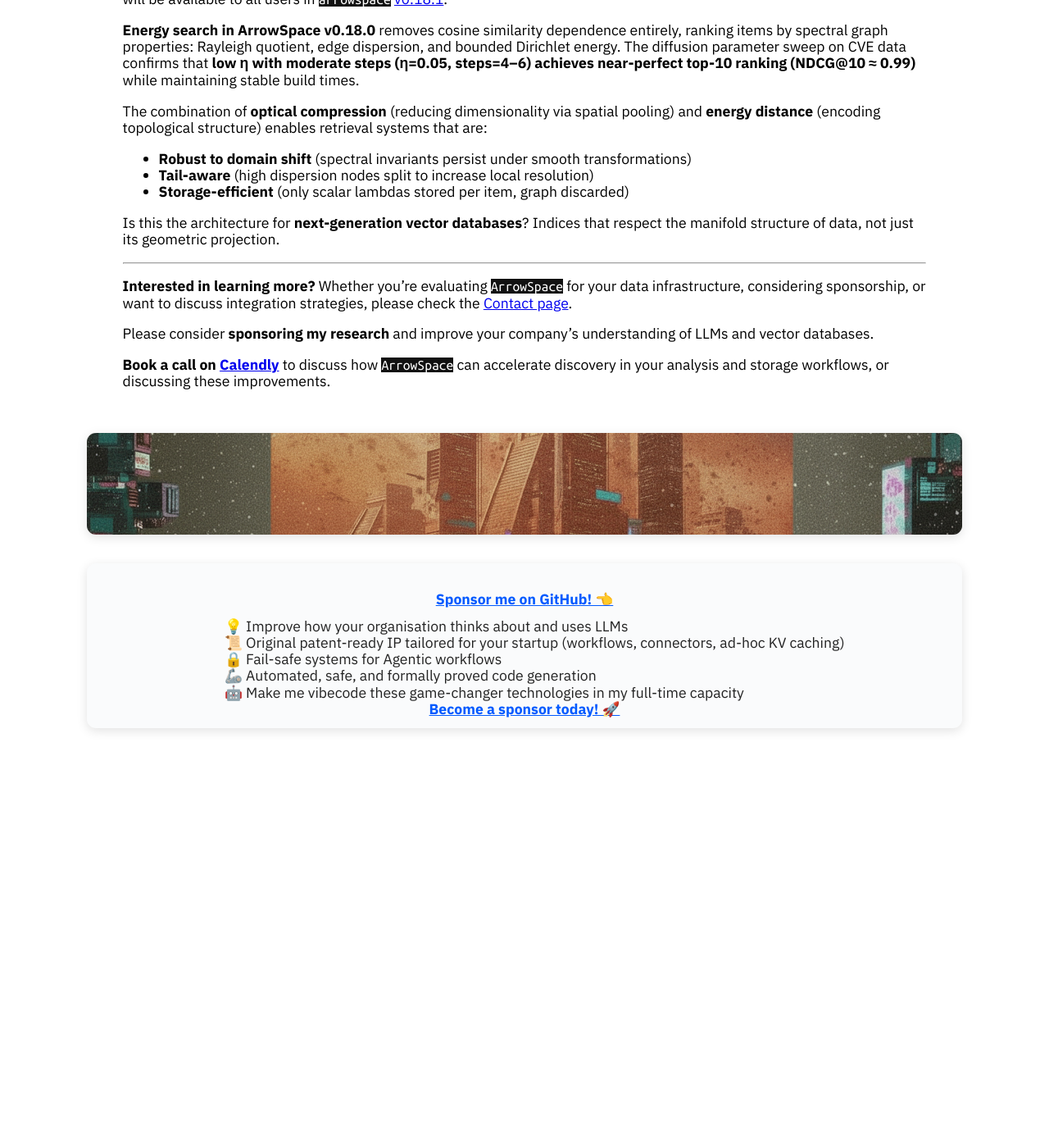
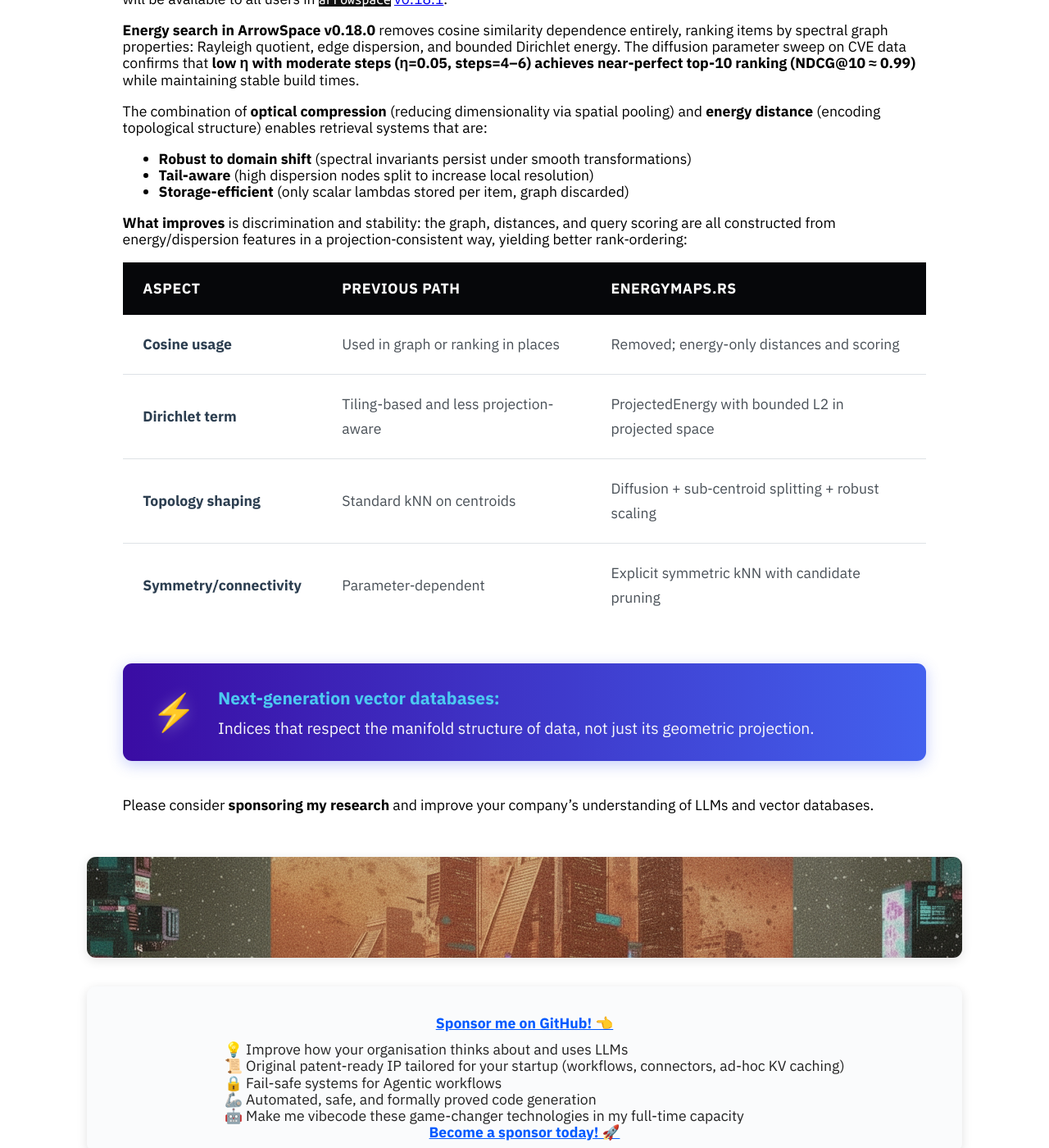
Before and after one commit to Mec-iS/staticwebpage, a Jekyll site: the page built from posts/007_deepseek_optical_compression_rust.md, in a window 1280 px wide and 1400 px high, scrolled down 11762 px. Shown: the whole window at 82% size. Built offline with Jekyll 4.4.1, drawn with Linux system fonts in a browser that asks for light colours; nearby versions of some CDN libraries; formulas are drawn with MathJax 3; before the commit the page ends 12703 px from its top, so only the background shows below that.

Commit message:
improve latest post

```diff
--- a/posts/007_deepseek_optical_compression_rust.md
+++ b/posts/007_deepseek_optical_compression_rust.md
@@ -443,12 +443,70 @@ The combination of **optical compression** (reducing dimensionality via spatial
 - **Tail-aware** (high dispersion nodes split to increase local resolution)
 - **Storage-efficient** (only scalar lambdas stored per item, graph discarded)
 
-Is this the architecture for **next-generation vector databases**? Indices that respect the manifold structure of data, not just its geometric projection.
+<p><strong>What improves</strong> is discrimination and stability: the graph, distances, and query scoring are all constructed from energy/dispersion features in a projection‑consistent way, yielding better rank‑ordering: </p>
 
----
+|Aspect                 |  Previous path                           |  energymaps.rs
+|-----------------------|------------------------------------------|-----------------------------------------------------|
+|Cosine usage           |  Used in graph or ranking in places      |  Removed; energy-only distances and scoring         |
+|Dirichlet term         |  Tiling-based and less projection-aware  |  ProjectedEnergy with bounded L2 in projected space |
+|Topology shaping       |  Standard kNN on centroids               |  Diffusion + sub‑centroid splitting + robust scaling|
+|Symmetry/connectivity  |  Parameter‑dependent                     |  Explicit symmetric kNN with candidate pruning      |
 
-**Interested in learning more?** Whether you're evaluating `ArrowSpace` for your data infrastructure, considering sponsorship, or want to discuss integration strategies, please check the [Contact page](https://www.tuned.org.uk/contact).
+<div class="cta-manifold-compact">
+    <div class="cta-icon">⚡</div>
+    <div class="cta-text">
+        <strong>Next-generation vector databases:</strong> Indices that respect the manifold structure of data, not just its geometric projection.
+    </div>
+</div>
+
+<style>
+.cta-manifold-compact {
+    display: flex;
+    align-items: center;
+    gap: 1.5rem;
+    background: linear-gradient(90deg, #3a0ca3 0%, #4361ee 100%);
+    padding: 1.5rem 2rem;
+    margin: 2.5rem 0;
+    border-radius: 10px;
+    box-shadow: 0 4px 16px rgba(67, 97, 238, 0.3);
+    transition: transform 0.3s ease, box-shadow 0.3s ease;
+}
+
+.cta-manifold-compact:hover {
+    transform: translateY(-2px);
+    box-shadow: 0 6px 24px rgba(67, 97, 238, 0.4);
+}
+
+.cta-icon {
+    font-size: 2.5rem;
+    flex-shrink: 0;
+    filter: drop-shadow(0 2px 8px rgba(255, 255, 255, 0.3));
+}
+
+.cta-text {
+    color: #f8f9fa;
+    font-size: 1.1rem;
+    line-height: 1.5;
+}
+
+.cta-text strong {
+    display: block;
+    color: #4cc9f0;
+    font-size: 1.2rem;
+    margin-bottom: 0.3rem;
+}
+
+@media (max-width: 768px) {
+    .cta-manifold-compact {
+        flex-direction: column;
+        text-align: center;
+        padding: 1.5rem;
+    }
+
+    .cta-icon {
+        font-size: 2rem;
+    }
+}
+</style>
 
 Please consider **sponsoring my research** and improve your company's understanding of LLMs and vector databases.
-
-**Book a call on [Calendly](https://calendly.com)** to discuss how `ArrowSpace` can accelerate discovery in your analysis and storage workflows, or discussing these improvements.
```
Also changed, not shown: references.md (+20 -4 lines).
